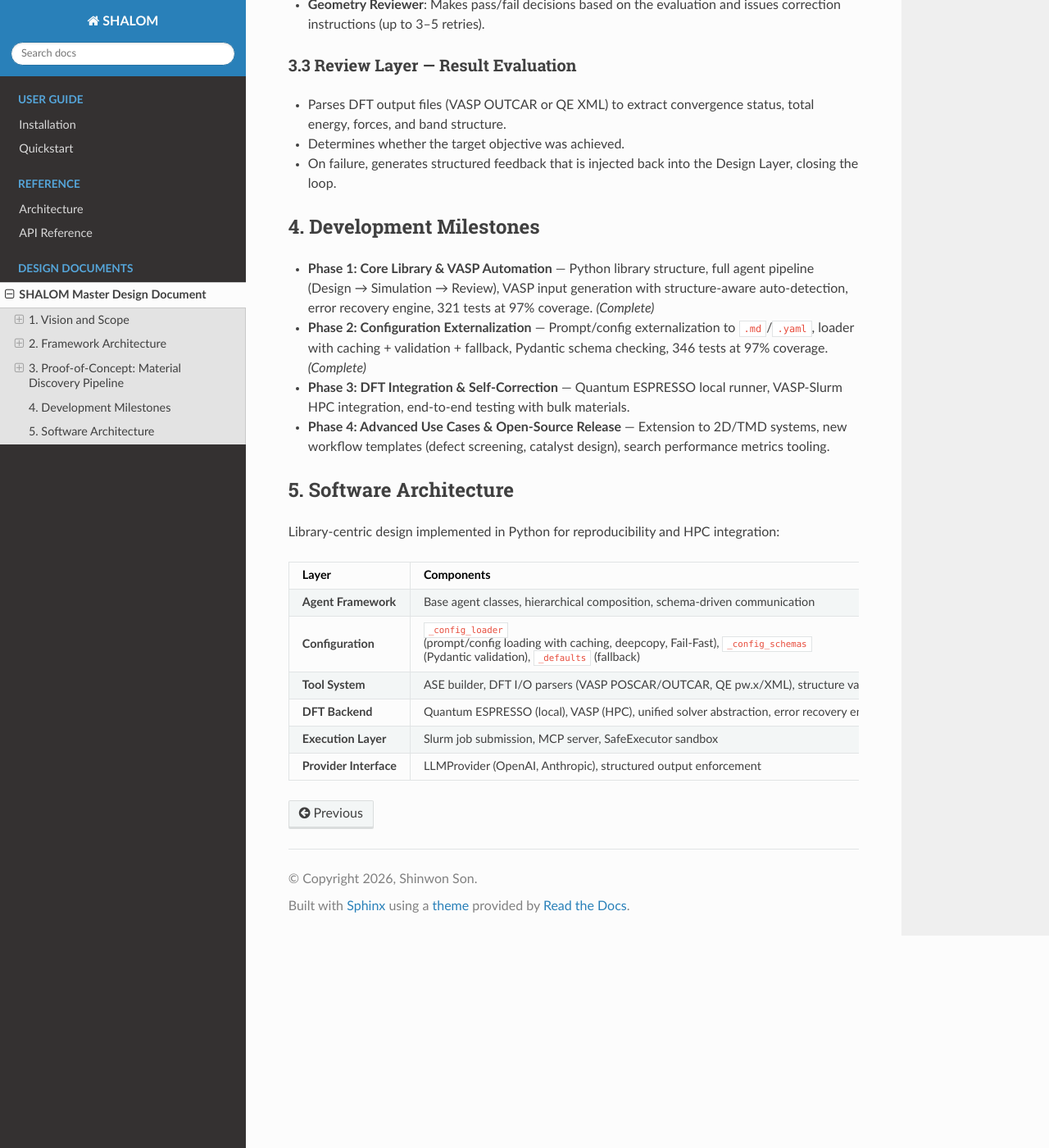
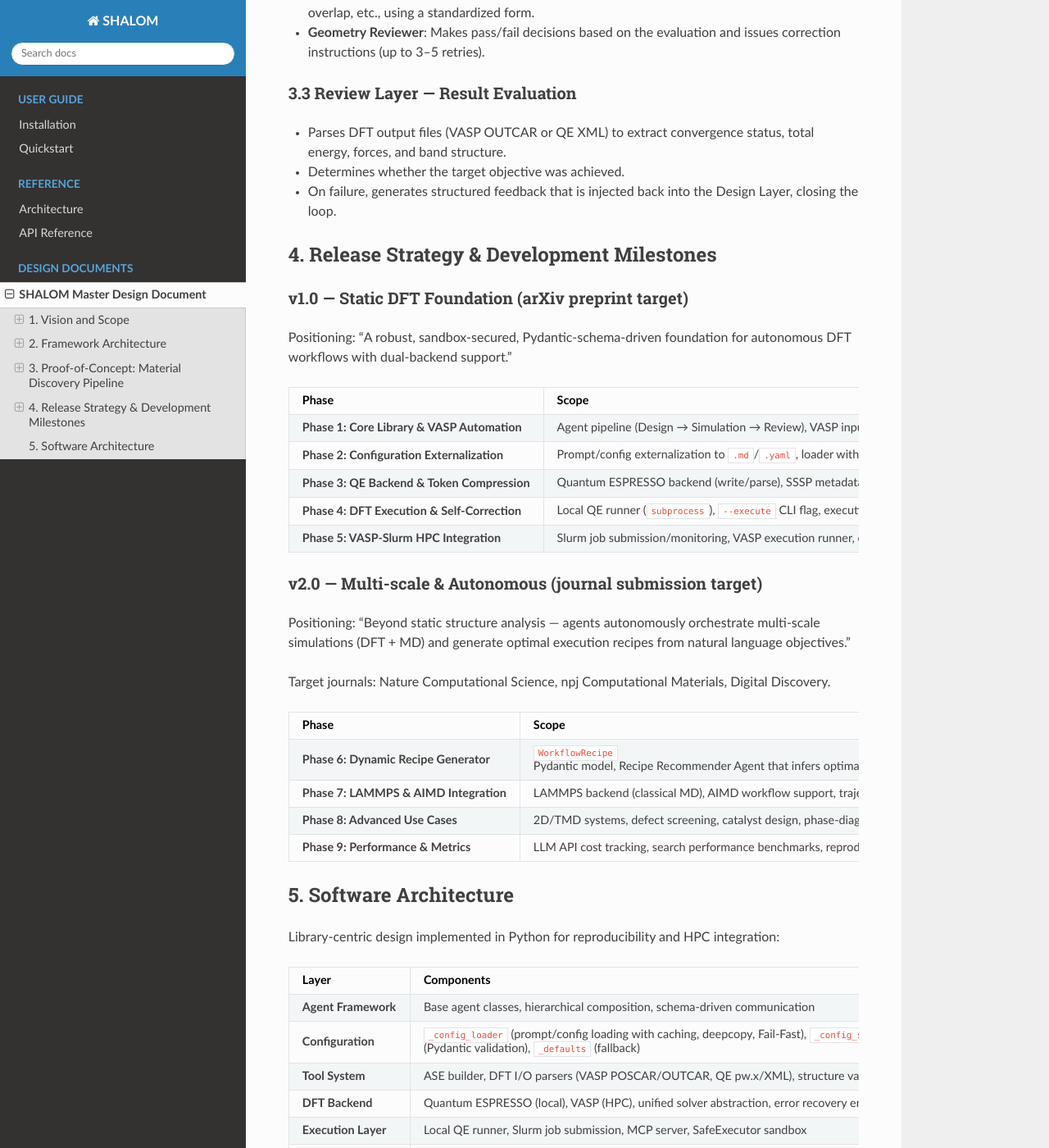
Before and after one commit to hipo-son/SHALOM, a Sphinx documentation site: the page built from docs/master_design_document.md, in a window 1280 px wide and 1400 px high, scrolled down 3636 px. Shown: the whole window at 82% size. Built offline with Sphinx 7.4.7 and the Read the Docs theme 3.1.0, drawn with Linux system fonts in a browser that asks for light colours; some of the changed text lies outside the part shown.

Commit message:
docs: add v1/v2 release strategy, Recipe Generator roadmap, update milestones
- master_design_document.md: replace Phase 1-4 with v1.0 (arXiv) / v2.0 (journal)
  milestones, add Dynamic Recipe Generator concept (v2.0), update test counts
  and architecture tree with QE/SSSP configs
- README.md: add Roadmap section with v1/v2 targets

Co-Authored-By: Claude Opus 4.6 <noreply@anthropic.com>

```diff
--- a/docs/master_design_document.md
+++ b/docs/master_design_document.md
@@ -55,7 +55,7 @@ shalom/
 │   ├── review_agent.md
 │   └── eval_*.md      # 6 specialist evaluator prompts + confidence rule
 │
-├── config/            # Physics/VASP settings (.yaml, with literature refs)
+├── config/            # Physics/DFT settings (.yaml, with literature refs)
 │   ├── potcar_mapping.yaml       # PBE_54 POTCAR variants
 │   ├── enmax_values.yaml         # Per-element ENMAX (eV)
 │   ├── magnetic_elements.yaml    # Default MAGMOM values
@@ -64,7 +64,9 @@ shalom/
 │   ├── incar_presets.yaml        # INCAR presets by calc_type × accuracy
 │   ├── error_patterns.yaml       # VASP error detection patterns
 │   ├── correction_strategies.yaml # Progressive error correction
-│   └── evaluator_weights.yaml    # Multi-agent scoring weights
+│   ├── evaluator_weights.yaml    # Multi-agent scoring weights
+│   ├── sssp_metadata.yaml        # SSSP Efficiency v1.3.0 pseudopotential metadata
+│   └── qe_presets.yaml           # QE pw.x presets (scf/relax/vc-relax/bands/nscf)
 │
 ├── _config_loader.py  # load_prompt(), load_config() with caching
 ├── _config_schemas.py # Pydantic validation for critical configs
@@ -134,22 +136,43 @@ A three-step self-correction loop validates the physical soundness of DFT input
 - Determines whether the target objective was achieved.
 - On failure, generates structured feedback that is injected back into the Design Layer, closing the loop.
 
-## 4. Development Milestones
+## 4. Release Strategy & Development Milestones
 
-- **Phase 1: Core Library & VASP Automation** — Python library structure, full agent pipeline (Design → Simulation → Review), VASP input generation with structure-aware auto-detection, error recovery engine, 321 tests at 97% coverage. *(Complete)*
-- **Phase 2: Configuration Externalization** — Prompt/config externalization to `.md`/`.yaml`, loader with caching + validation + fallback, Pydantic schema checking, 346 tests at 97% coverage. *(Complete)*
-- **Phase 3: DFT Integration & Self-Correction** — Quantum ESPRESSO local runner, VASP-Slurm HPC integration, end-to-end testing with bulk materials.
-- **Phase 4: Advanced Use Cases & Open-Source Release** — Extension to 2D/TMD systems, new workflow templates (defect screening, catalyst design), search performance metrics tooling.
+### v1.0 — Static DFT Foundation (arXiv preprint target)
+
+Positioning: "A robust, sandbox-secured, Pydantic-schema-driven foundation for autonomous DFT workflows with dual-backend support."
+
+| Phase | Scope | Status |
+|-------|-------|--------|
+| **Phase 1: Core Library & VASP Automation** | Agent pipeline (Design → Simulation → Review), VASP input generation with structure-aware auto-detection, error recovery engine | Complete |
+| **Phase 2: Configuration Externalization** | Prompt/config externalization to `.md`/`.yaml`, loader with caching + validation + fallback, Pydantic schema validation | Complete |
+| **Phase 3: QE Backend & Token Compression** | Quantum ESPRESSO backend (write/parse), SSSP metadata, Materials Project client, CLI, token-aware context compression (`compress_error_log`), 643 tests at 95.6% coverage | Complete |
+| **Phase 4: DFT Execution & Self-Correction** | Local QE runner (`subprocess`), `--execute` CLI flag, execution → ReviewAgent auto-loop, error recovery retry (max 3) | In Progress |
+| **Phase 5: VASP-Slurm HPC Integration** | Slurm job submission/monitoring, VASP execution runner, end-to-end testing with bulk materials | Planned |
+
+### v2.0 — Multi-scale & Autonomous (journal submission target)
+
+Positioning: "Beyond static structure analysis — agents autonomously orchestrate multi-scale simulations (DFT + MD) and generate optimal execution recipes from natural language objectives."
+
+Target journals: Nature Computational Science, npj Computational Materials, Digital Discovery.
+
+| Phase | Scope | Status |
+|-------|-------|--------|
+| **Phase 6: Dynamic Recipe Generator** | `WorkflowRecipe` Pydantic model, Recipe Recommender Agent that infers optimal execution DAG from user intent (e.g., "calculate Li-ion diffusion" → [VASP relax → VASP bandgap → LAMMPS NVT MD]) | Planned |
+| **Phase 7: LAMMPS & AIMD Integration** | LAMMPS backend (classical MD), AIMD workflow support, trajectory analysis agents | Planned |
+| **Phase 8: Advanced Use Cases** | 2D/TMD systems, defect screening, catalyst design, phase-diagram exploration | Planned |
+| **Phase 9: Performance & Metrics** | LLM API cost tracking, search performance benchmarks, reproducibility audit tooling | Planned |
 
 ## 5. Software Architecture
 
 Library-centric design implemented in Python for reproducibility and HPC integration:
 
-| Layer | Components |
-|-------|------------|
-| **Agent Framework** | Base agent classes, hierarchical composition, schema-driven communication |
-| **Configuration** | `_config_loader` (prompt/config loading with caching, deepcopy, Fail-Fast), `_config_schemas` (Pydantic validation), `_defaults` (fallback) |
-| **Tool System** | ASE builder, DFT I/O parsers (VASP POSCAR/OUTCAR, QE pw.x/XML), structure validators |
-| **DFT Backend** | Quantum ESPRESSO (local), VASP (HPC), unified solver abstraction, error recovery engine |
-| **Execution Layer** | Slurm job submission, MCP server, SafeExecutor sandbox |
-| **Provider Interface** | LLMProvider (OpenAI, Anthropic), structured output enforcement |
+| Layer | Components | Status |
+|-------|------------|--------|
+| **Agent Framework** | Base agent classes, hierarchical composition, schema-driven communication | Complete |
+| **Configuration** | `_config_loader` (prompt/config loading with caching, deepcopy, Fail-Fast), `_config_schemas` (Pydantic validation), `_defaults` (fallback) | Complete |
+| **Tool System** | ASE builder, DFT I/O parsers (VASP POSCAR/OUTCAR, QE pw.x/XML), structure validators | Complete |
+| **DFT Backend** | Quantum ESPRESSO (local), VASP (HPC), unified solver abstraction, error recovery engine, token-aware context compression | Complete |
+| **Execution Layer** | Local QE runner, Slurm job submission, MCP server, SafeExecutor sandbox | Partial (sandbox complete, runners planned) |
+| **Provider Interface** | LLMProvider (OpenAI, Anthropic), structured output enforcement | Complete |
+| **Recipe System** | Dynamic Recipe Generator — LLM infers optimal execution DAG (`WorkflowRecipe`) from natural language | Planned (v2.0) |
```
Also changed, not shown: README.md (+9 -0 lines).
